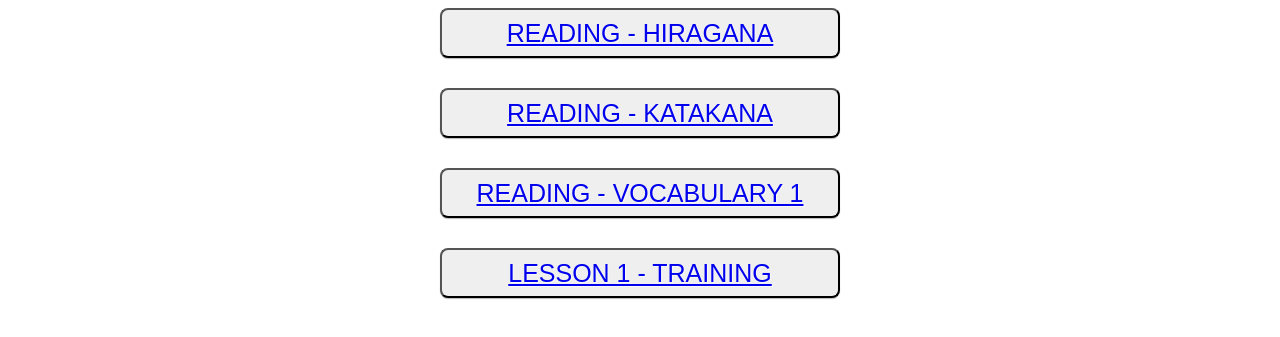
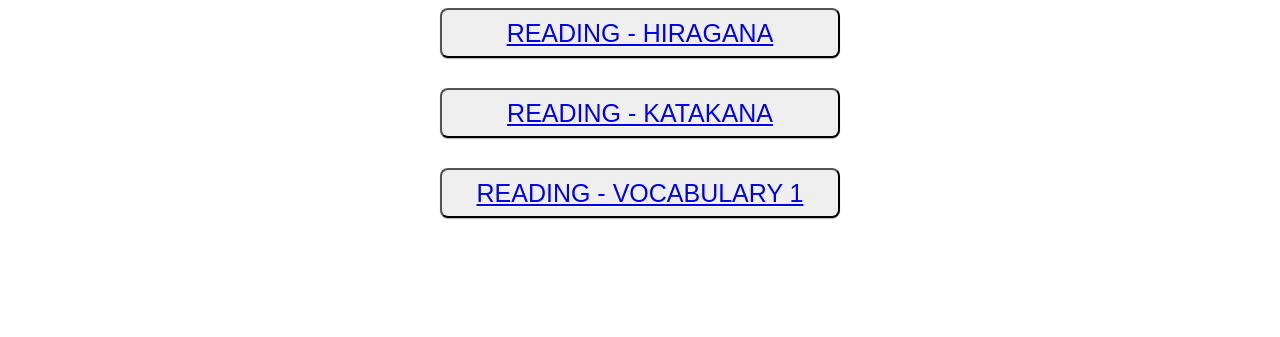
Before and after one commit to JKC-JP-class/training, a plain HTML site: page jlpt_n5/index.html in a window 1280 px wide. Shown: the part 233-570 px from the top of the page. Drawn offline with Linux system fonts and the light colour scheme.

Commit message:
Add files via upload

```diff
--- a/jlpt_n5/index.html
+++ b/jlpt_n5/index.html
@@ -31,7 +31,7 @@
                             <button class="layout_button_01">
                                 <a href="/training/jlpt_n5/reading/typing_trainer_vocabulary_1.html">READING - VOCABULARY 1</a>
                             </button>
-                            <button class="layout_button_01">
+                            <button class="layout_button_01" style="display: none;">
                                 <a href="/training/jlpt_n5/reading/typing_trainer_lesson_1.html">LESSON 1 - TRAINING</a>
                             </button>
                     </div>
```
